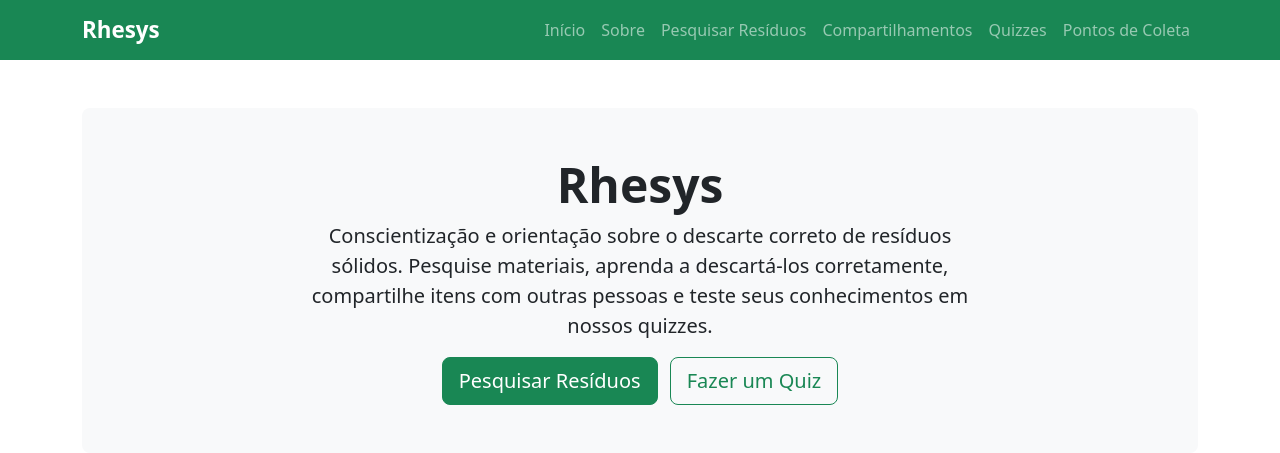
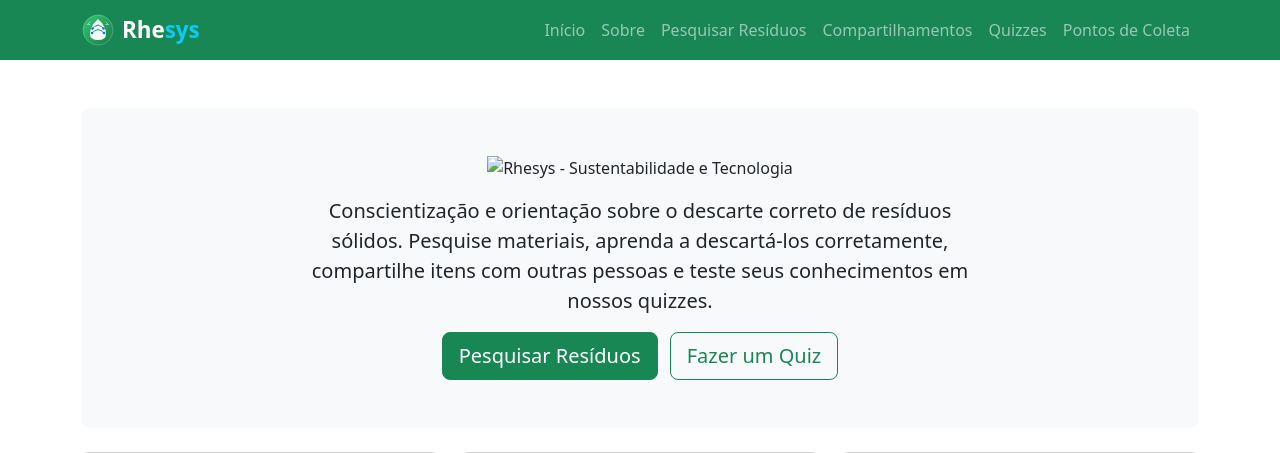
Before and after one commit to isacsagiorato/rhesys, a PHP site: page /rhesys/index.php in a window 1280 px wide. Shown: the top 453 px of the page. Run offline with PHP 8.4, Linux system fonts and the light colour scheme.

Commit message:
Adicionar logo Rhesys (SVG: folha + circuito = sustentabilidade + tecnologia)

```diff
--- a/includes/header.php
+++ b/includes/header.php
@@ -15,7 +15,10 @@
 
 <nav class="navbar navbar-expand-lg navbar-dark bg-success">
     <div class="container">
-        <a class="navbar-brand" href="<?php echo BASE_URL; ?>index.php">Rhesys</a>
+        <a class="navbar-brand d-flex align-items-center gap-2" href="<?php echo BASE_URL; ?>index.php">
+            <img src="<?php echo BASE_URL; ?>img/logo-icon.svg" alt="Rhesys" width="32" height="32">
+            <span class="fw-bold">Rhe<span class="text-info">sys</span></span>
+        </a>
 
         <button class="navbar-toggler" type="button" data-bs-toggle="collapse" data-bs-target="#menuPrincipal">
             <span class="navbar-toggler-icon"></span>
--- a/index.php
+++ b/index.php
@@ -6,7 +6,7 @@
 ?>
 
 <div class="p-5 mb-4 bg-light rounded-3 text-center">
-    <h1 class="display-5 fw-bold">Rhesys</h1>
+    <img src="<?php echo BASE_URL; ?>img/logo.svg" alt="Rhesys - Sustentabilidade e Tecnologia" class="img-fluid mb-3" style="max-width: 320px;">
     <p class="col-lg-8 mx-auto fs-5">
         Conscientização e orientação sobre o descarte correto de resíduos sólidos.
         Pesquise materiais, aprenda a descartá-los corretamente, compartilhe itens
```
Also changed, not shown: img/logo-icon.svg (added), img/logo.svg (added).
